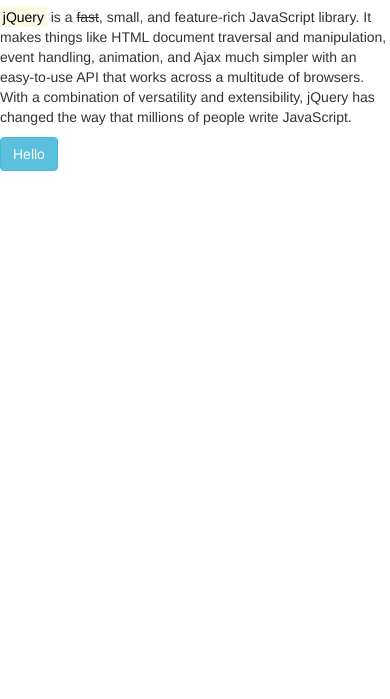
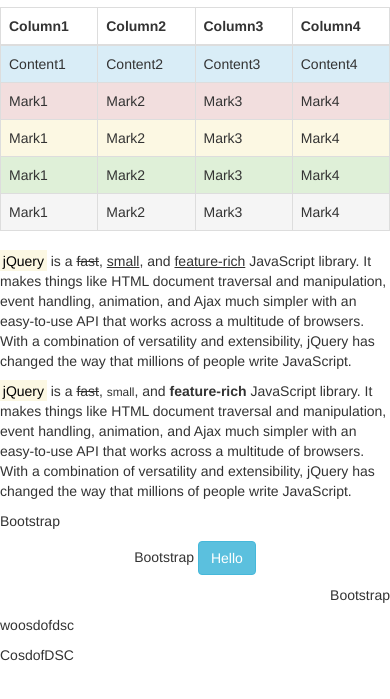
Before and after one commit to shihty5/HelloBootstrap, a plain HTML site: page index.html in a window 390 px wide. Shown: the part 63-762 px from the top of the page. Drawn offline with Linux system fonts and the light colour scheme.

```diff
--- a/index.html
+++ b/index.html
@@ -1,16 +1,76 @@
 <!DOCTYPE html>
 <html lang ="en">
 <head>
-    <meta charset="UTF-9">
+    <meta charset="UTF-8">
     <title>Bootstrap</title>
     <link rel="stylesheet" href="resources/css/bootstrap.min.css">
     <script src="resources/jquery-3.2.1.js"></script>
     <script src="resources/js/bootstrap.min.js"></script>
+</head>
 
-</head>
+<body>
     <h1>Learning Bootstrap<small>subtitle</small></h1>
 
-    <p><mark>jQuery</mark> is a <del>fast</del>, small, and feature-rich JavaScript library. It makes things like HTML document traversal and manipulation, event handling, animation, and Ajax much simpler with an easy-to-use API that works across a multitude of browsers. With a combination of versatility and extensibility, jQuery has changed the way that millions of people write JavaScript.</p>
+	<table class="table table-striped table-bordered table-hover">
+		<thead>
+			<tr>
+				<th>Column1</th>
+				<th>Column2</th>
+				<th>Column3</th>
+				<th>Column4</th>
+			</tr>
+		</thead>
+		<tbody>
+			<tr class="info">
+				<td>Content1</td>
+				<td>Content2</td>
+				<td>Content3</td>
+				<td>Content4</td>
+			</tr>
+			<tr class="danger">
+				<td>Mark1</td>
+				<td>Mark2</td>
+				<td>Mark3</td>
+				<td>Mark4</td>
+			</tr>
+			<tr class="warning">
+				<td>Mark1</td>
+				<td>Mark2</td>
+				<td>Mark3</td>
+				<td>Mark4</td>
+			</tr>
+			<tr class="success">
+				<td>Mark1</td>
+				<td>Mark2</td>
+				<td>Mark3</td>
+				<td>Mark4</td>
+			</tr>
+			<tr class="active">
+				<td>Mark1</td>
+				<td>Mark2</td>
+				<td>Mark3</td>
+				<td>Mark4</td>
+			</tr>
+		</tbody>
+	</table>
+    <p><mark>jQuery</mark> is a <del>fast</del>, <ins>small</ins>, and <u>feature-rich</u> JavaScript library. It makes things like HTML document traversal and manipulation, event handling, animation, and Ajax much simpler with an easy-to-use API that works across a multitude of browsers. With a combination of versatility and extensibility, jQuery has changed the way that millions of people write JavaScript.</p>
+    <p><mark>jQuery</mark> is a <del>fast</del>, <small>small</small>, and <strong>feature-rich</strong> JavaScript library. It makes things like HTML document traversal and manipulation, event handling, animation, and Ajax much simpler with an easy-to-use API that works across a multitude of browsers. With a combination of versatility and extensibility, jQuery has changed the way that millions of people write JavaScript.</p>
+    <p class="text-left">
+    	Bootstrap
+    </p>
+        <p class="text-center">
+    	Bootstrap    <button class="btn btn-info">Hello</button>
+    </p>
+        <p class="text-right">
+    	Bootstrap
+    </p>
 
-    <button class="btn btn-info">Hello</button>
-<body>
+    <p class="text-lowercase">
+    	WoosdofDSC
+    </p>
+
+    <p class="text-capitalize">
+    	cosdofDSC
+    </p>
+</body>
+</html>
```
Also changed, not shown: form.html (added, +43 -0 lines), media.html (added, +41 -0 lines).
